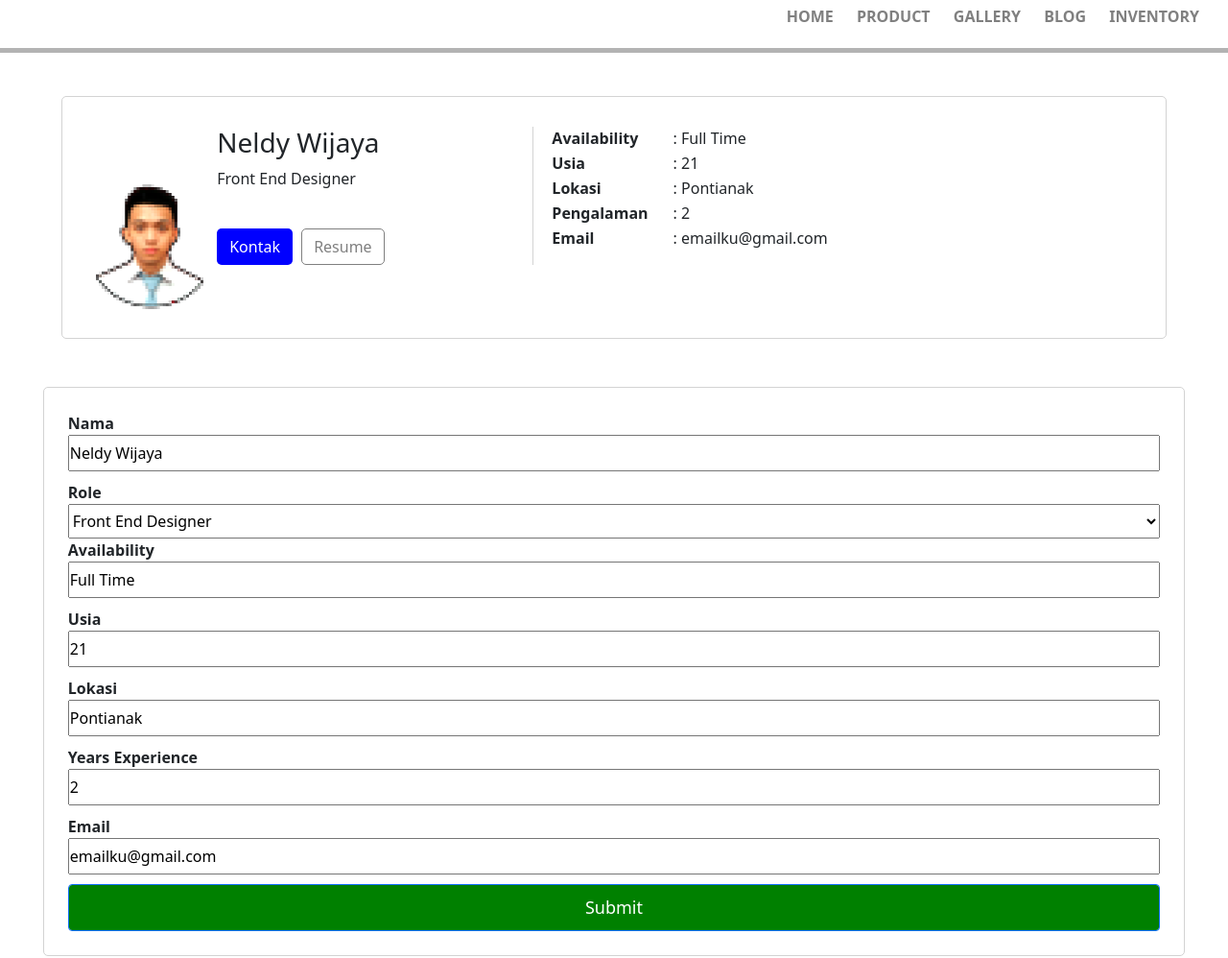
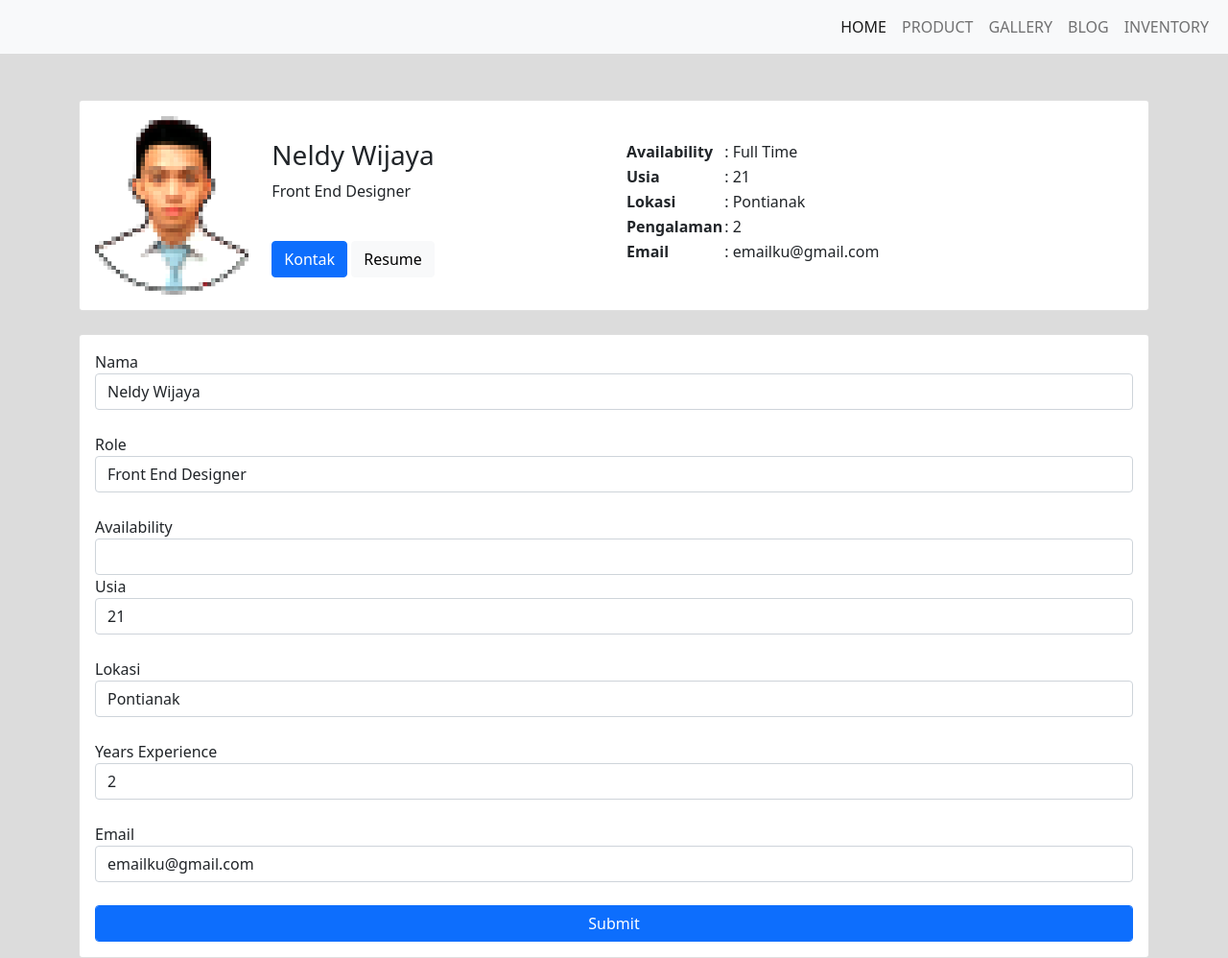
Before and after one commit to NelWijaya/Assignment2H8_NeldyWijaya, a plain HTML site: page index.html in a window 1280 px wide. Shown: the whole page at 96% size. Drawn offline with nearby package versions, Linux system fonts and the light colour scheme.

Commit message:
Perubahan css manual ke dalam Bootstrap

```diff
--- a/css/style.css
+++ b/css/style.css
@@ -1,172 +1,3 @@
 body {
-    padding: 0px;
-    margin: 0px;
-    background-color: gainsboro;
+    background-color: gainsboro !important;
 }
-
-nav li {
-    list-style: none;
-    margin: 10px 0px;
-    padding: 0px 10px;
-}
-
-nav ol {
-    padding: 0px 20px;
-}
-
-nav {
-    background-color: white;
-    padding: 5px 0px;
-    box-shadow: 0px 5px rgb(179, 179, 179);
-}
-
-nav a {
-    color: gray;
-    font-weight: bold;
-}
-
-nav a:hover {
-    color: rgb(58, 58, 58);
-}
-
-.decoration-none {
-    text-decoration: none;
-}
-
-#box {
-    margin: auto;
-    margin-top: 50px;
-    width: 90%;
-    border: solid 1px rgb(211, 211, 211);
-    padding: 30px 25px;
-    background-color: white;
-    border-radius: 5px;
-}
-
-.inline-block {
-    display: inline-block;
-}
-
-table {
-    text-align: left;
-}
-
-table th {
-    padding: 0px 25px 0px 0px;
-}
-
-#photo img {
-    width: 100%;
-}
-
-#kontak {
-    background-color: blue;
-    color: white;
-    border-radius: 5px;
-}
-
-#kontak:hover {
-    background-color: rgb(0, 0, 117);
-}
-
-#resume {
-    border: 1px solid gray;
-    background-color: white;
-    color: gray;
-    border-radius: 5px;
-}
-
-#resume:hover {
-    background-color: gray;
-    color: white;
-}
-
-.btn {
-    padding: 10px 15px;
-    margin-right: 5px;
-}
-
-form {
-    padding: 25px;
-    margin: auto;
-    margin-top: 50px;
-    width: 93%;
-    border: solid 1px rgb(211, 211, 211);
-    background-color: white;
-    border-radius: 5px;
-}
-
-form label {
-    font-weight: bold;
-}
-
-form input {
-    margin-bottom: 10px;
-}
-
-form input,
-form select {
-    width: 100%;
-    padding: 5px 0px;
-}
-
-#submit {
-    padding: 10px 0px;
-    font-size: 18px;
-    background-color: green;
-    color: white;
-    box-shadow: none;
-}
-
-
-/* For mobile phones: */
-
-@media only screen and (max-width: 600px) {
-    #photo {
-        padding: 0px 10px;
-        width: 30%;
-    }
-    #nickname {
-        width: 50%;
-    }
-    .btn {
-        text-align: center;
-        margin: 10px 0px;
-        display: block;
-    }
-    #detail {
-        margin-top: 50px;
-        width: 100%;
-    }
-}
-
-@media only screen and (min-width: 601px) {
-    nav li {
-        margin: 0px;
-        display: inline;
-    }
-    nav ol {
-        text-align: right;
-    }
-    #photo {
-        padding: 0px 10px;
-        width: 12%;
-    }
-    #nickname {
-        width: 40%;
-        border-right: 1px solid rgb(211, 211, 211);
-    }
-    #detail {
-        padding-left: 15px;
-        width: 40%;
-    }
-}
-
-@media only screen and (min-width: 768px) {
-    #nickname {
-        width: 30%;
-    }
-    #detail {
-        width: 40%;
-    }
-}
--- a/index.html
+++ b/index.html
@@ -11,34 +11,49 @@
 </head>
 
 <body>
-    <nav>
-        <ol>
-            <li>
-                <a href="#" class="decoration-none">HOME</a></li>
-            <li>
-                <a href="#" class="decoration-none">PRODUCT</a></li>
-            <li>
-                <a href="#" class="decoration-none">GALLERY</a></li>
-            <li>
-                <a href="#" class="decoration-none">BLOG</a></li>
-            <li>
-                <a href="#" class="decoration-none">INVENTORY</a></li>
-        </ol>
+    <nav class="navbar navbar-expand-lg navbar-light bg-light">
+        <div class="container-fluid">
+            <button class="navbar-toggler" type="button" data-bs-toggle="collapse" data-bs-target="#navbarNavDropdown" aria-controls="navbarNavDropdown" aria-expanded="false" aria-label="Toggle navigation">
+                <span class="navbar-toggler-icon"></span>
+            </button>
+            <div class="collapse navbar-collapse" id="navbarNavDropdown">
+                <ul class="navbar-nav ms-auto">
+                    <li class="nav-item">
+                        <a class="nav-link active" aria-current="page" href="#">HOME</a>
+                    </li>
+                    <li class="nav-item">
+                        <a class="nav-link" href="#">PRODUCT</a>
+                    </li>
+                    <li class="nav-item">
+                        <a class="nav-link" href="#">GALLERY</a>
+                    </li>
+                    <li class="nav-item">
+                        <a class="nav-link" href="#">BLOG</a>
+                    </li>
+                    <li class="nav-item">
+                        <a class="nav-link" href="#">INVENTORY</a>
+                    </li>
+                </ul>
+            </div>
+        </div>
     </nav>
 
-    <div id="box">
-        <div id="photo" class="inline-block">
-            <img src="/image/me.png" alt="me.png">
+    <div class="container">
+        <div class="card mt-3 mt-md-5">
+            <div class="card-body">
+                <div class="row">
+                    <div id="photo" class="col-5 col-md-2">
+                        <img src="/image/me.png" class="img-fluid" alt="me.png">
                     </div>
 
-        <div id="nickname" class="inline-block">
+                    <div id="nickname" class="col-7 col-md-4 mt-4">
                         <h3 id="nameProfile"></h3>
                         <p id="roleProfile"></p> <br>
-            <a href="#" class="btn decoration-none" id="kontak">Kontak</a>
-            <a href="#" class="btn decoration-none" id="resume">Resume</a>
+                        <a href="#" class="btn btn-primary">Kontak</a>
+                        <a href="#" class="btn btn-light">Resume</a>
                     </div>
 
-        <div id="detail" class="inline-block">
+                    <div id="detail" class="col-12 col-md-6 mt-4">
                         <table>
                             <tr>
                                 <th>Availability</th>
@@ -63,12 +78,16 @@
                         </table>
                     </div>
                 </div>
+            </div>
+        </div>
 
+        <div class="card mt-3 mt-md-4">
+            <div class="card-body">
                 <form action="#">
                     <label for="nama">Nama</label><br>
-        <input type="text" name="nama" id="nama" placeholder="masukkan nama Anda"><br>
+                    <input type="text" class="form-control" name="nama" id="nama" placeholder="masukkan nama Anda"><br>
                     <label for="role">Role</label><br>
-        <select name="role" id="role">
+                    <select name="role" class="form-control" id="role">
                         <option value=""></option>
                         <option value="Front End Designer">Front End Designer</option>
                         <option value="Back End Developer">Back End Developer</option>
@@ -76,13 +95,35 @@
                         <option value="Digital Marketing">Digital Marketing</option>
                     </select>
                     <br>
-        <label for="availability">Availability</label><input type="text" name="availability" id="availability"><br>
-        <label for="usia">Usia</label><input type="number" name="usia" id="usia"><br>
-        <label for="lokasi">Lokasi</label><input type="text" name="lokasi" id="lokasi"><br>
-        <label for="years_experience">Years Experience</label><input type="number" name="pengalaman" id="pengalaman"><br>
-        <label for="email">Email</label><input type="email" name="email" id="email"><br>
+                    <label for="availability">Availability</label><br>
+                    <select class="form-control" name="availability" id="availability">
+                        <option value=""></option>
+                        <option value="Front End Designer">Full Time</option>
+                        <option value="Back End Developer">Part Time</option>
+                        <option value="UI UX Designer">Internship</option>
+                        <option value="Digital Marketing">Contract</option>
+                    </select>
+
+
+                    <label for="usia">Usia</label>
+                    <input type="number" class="form-control" name="usia" id="usia"><br>
+
+                    <label for="lokasi">Lokasi</label>
+                    <input type="text" class="form-control" name="lokasi" id="lokasi"><br>
+
+                    <label for="years_experience">Years Experience</label>
+                    <input type="number" class="form-control" name="pengalaman" id="pengalaman"><br>
+
+                    <label for="email">Email</label>
+                    <input type="email" class="form-control" name="email" id="email"><br>
+
                     <a onclick="edited(this)" name="submit" id="submit" class="btn btn-primary form-control"> Submit </a>
                 </form>
+            </div>
+        </div>
+    </div>
+
+
 
     <script src="js/script.js"></script>
     <script src="https://cdn.jsdelivr.net/npm/bootstrap@5.1.3/dist/js/bootstrap.bundle.min.js" integrity="sha384-ka7Sk0Gln4gmtz2MlQnikT1wXgYsOg+OMhuP+IlRH9sENBO0LRn5q+8nbTov4+1p" crossorigin="anonymous"></script>
```
Lines whose indentation alone changed are shown as unchanged.
